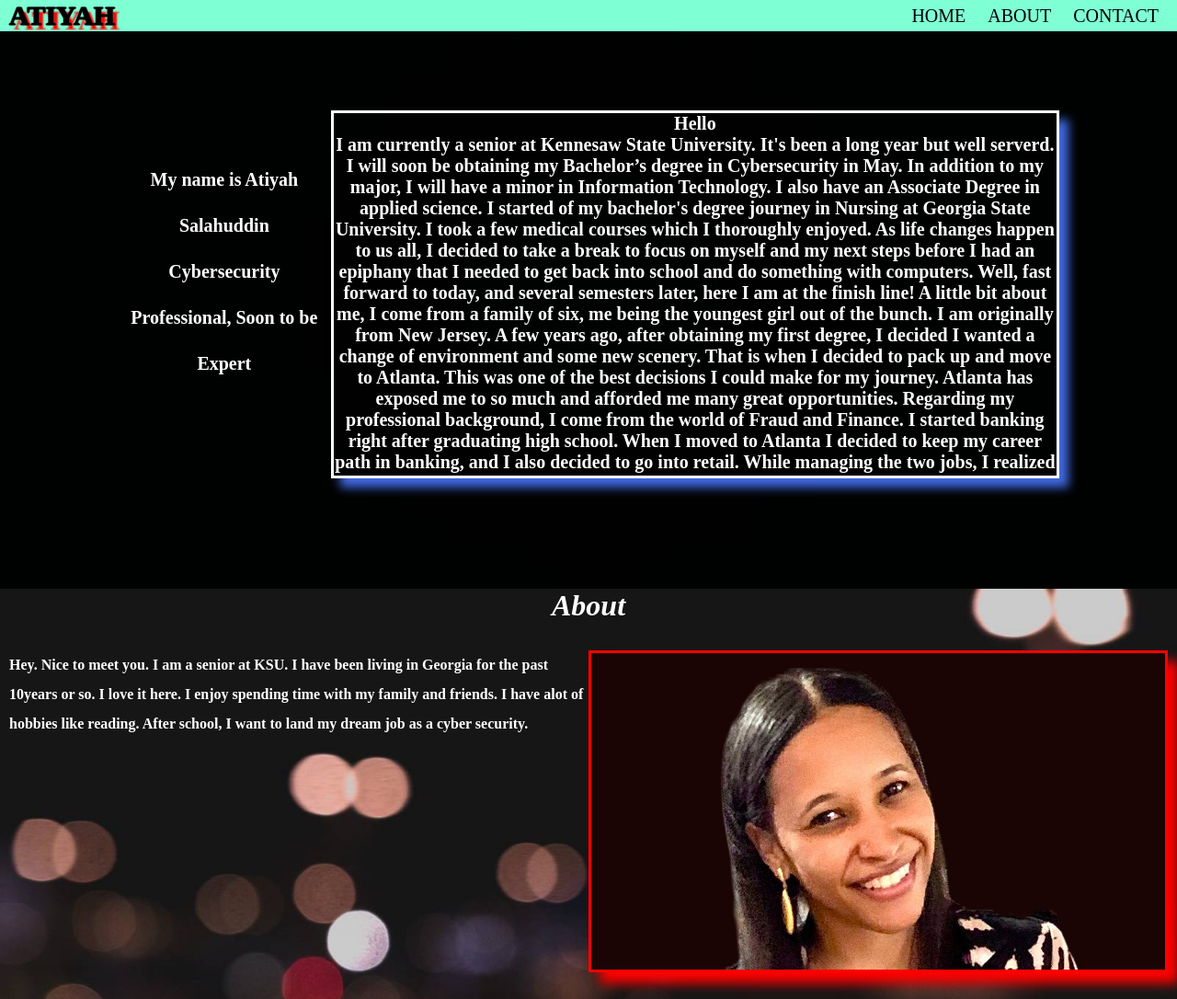
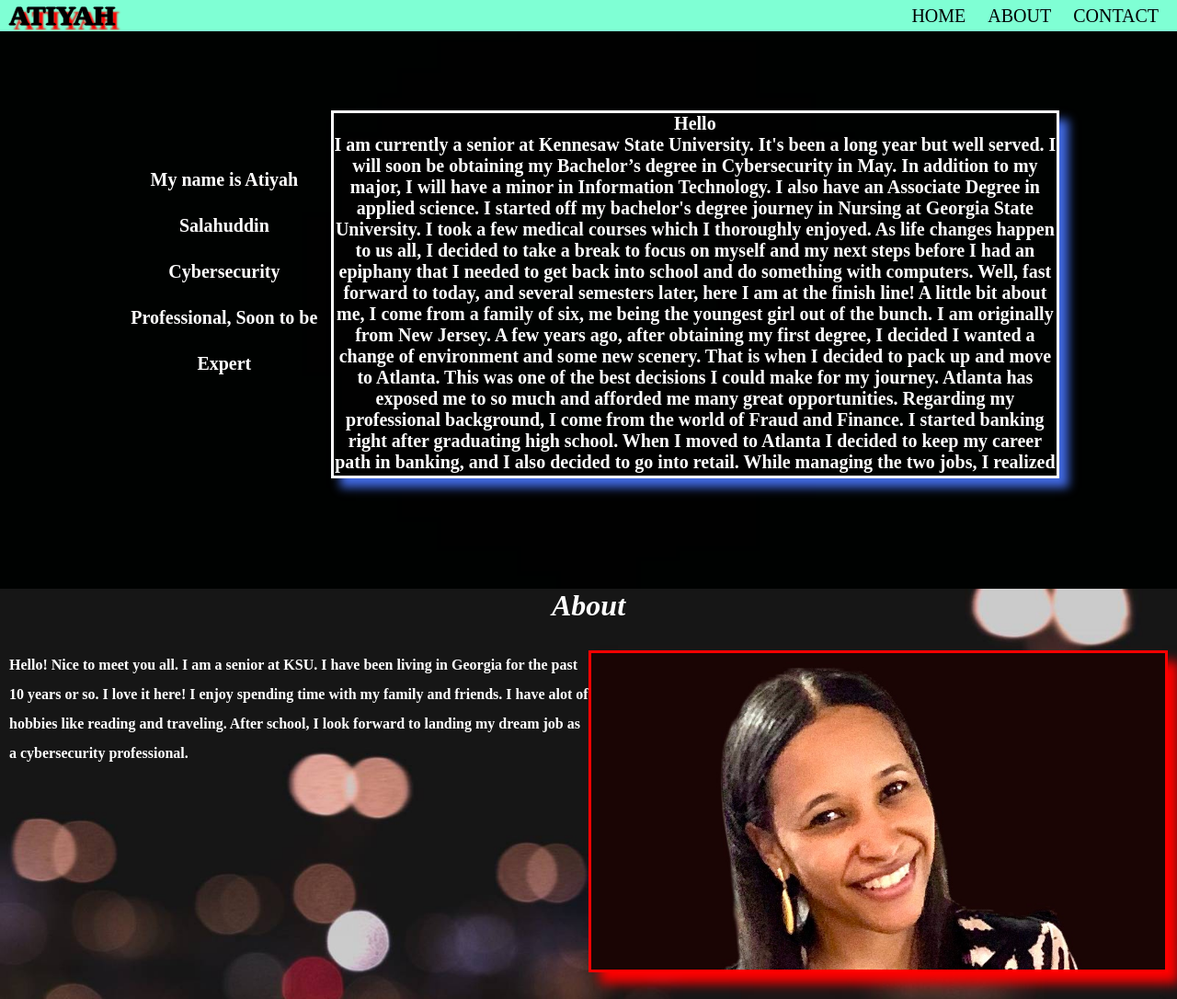
Before and after one commit to Mrs-ti/introtoweb, a plain HTML site: page index.html in a window 1280 px wide. Shown: the top 1086 px of the page at 92% size. Drawn offline with Linux system fonts and the light colour scheme.

Commit message:
initial comit

```diff
--- a/index.html
+++ b/index.html
@@ -33,10 +33,10 @@
                 <div class="school"><!---paragraph about me-->
                     <p>
                         <span>Hello</span> I am currently a senior at
-                            Kennesaw State University. It's been a long year but well serverd.
+                            Kennesaw State University. It's been a long year but well served.
                             I will soon be obtaining my Bachelor’s degree in Cybersecurity in
                             May. In addition to my major, I will have a minor in Information Technology.
-                            I also have an Associate Degree in applied science. I started of my bachelor's
+                            I also have an Associate Degree in applied science. I started off my bachelor's
                              degree journey in Nursing at Georgia State University. I took a few medical
                               courses which I thoroughly enjoyed. As life changes happen to us all,
                               I decided to take a break to focus on myself and my next steps before
@@ -72,11 +72,11 @@
             </div>
             <div class="about-grid">
                 <div class="about-me">
-                    <p>Hey. Nice to meet you. I am a senior at KSU. I have been living in Georgia
-                        for the past 10years or so. I love it here.
+                    <p>Hello! Nice to meet you all. I am a senior at KSU. I have been living in Georgia
+                        for the past 10 years or so. I love it here!
                         I enjoy spending time with my family and friends. I have
-                        alot of hobbies like reading. After school, I want to land my dream
-                        job as a cyber security.
+                        alot of hobbies like reading and traveling. After school, I look forward to landing
+                        my dream job as a cybersecurity professional.
                     </p>
                 </div>
                 <div class="photo"></div><!---picture goes here-->
```
